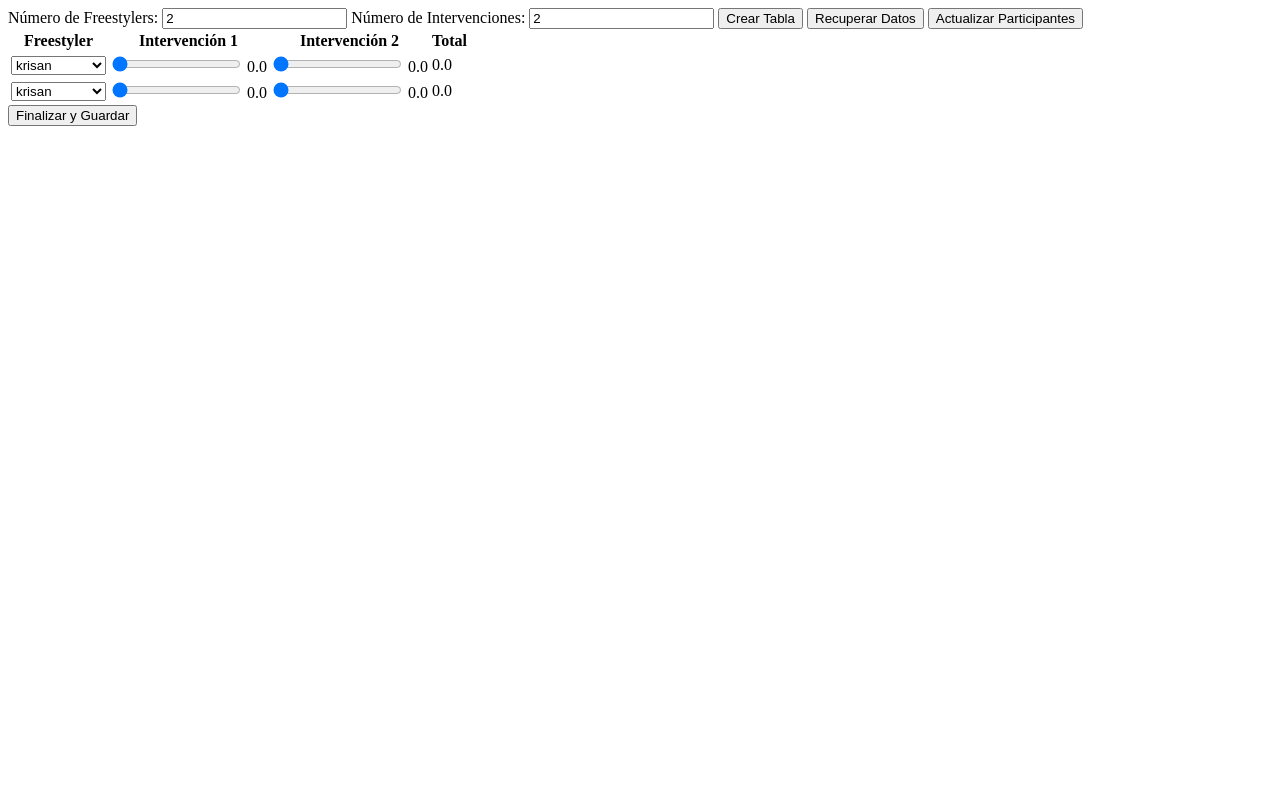
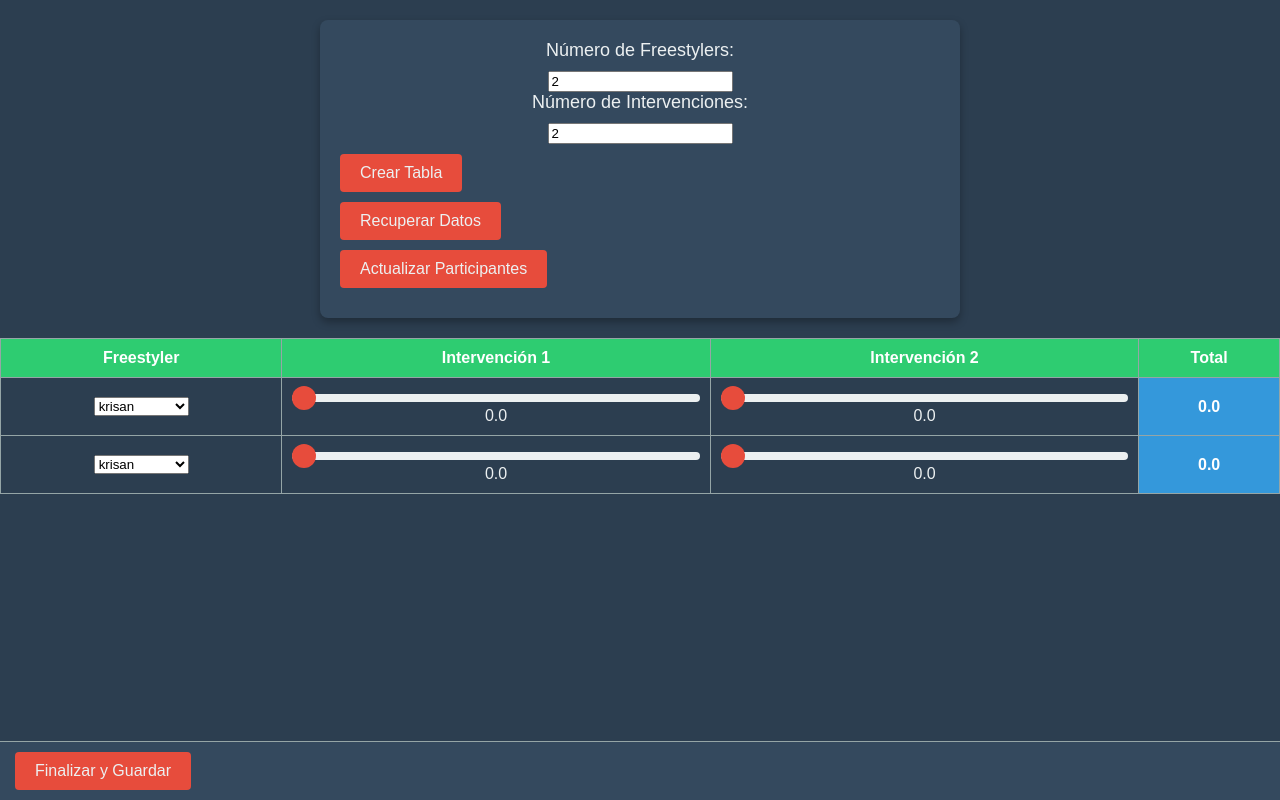
Before and after one commit to Basermc/batalla, a plain HTML site: page index.html in a window 1280 px wide. Drawn offline with Linux system fonts and the light colour scheme.

Commit message:
Update index.html

```diff
--- a/index.html
+++ b/index.html
@@ -5,7 +5,113 @@
     <meta name="viewport" content="width=device-width, initial-scale=1.0">
     <title>Puntuación Batallas de gallos</title>
     <style>
-        /* Estilos como antes */
+        body {
+            font-family: 'Arial', sans-serif;
+            margin: 0;
+            padding: 0;
+            background-color: #2c3e50;
+            color: #ecf0f1;
+            text-align: center;
+            padding-bottom: 150px;
+        }
+        .container {
+            margin: 20px auto;
+            width: 90%;
+            max-width: 600px;
+            background-color: #34495e;
+            padding: 20px;
+            border-radius: 8px;
+            box-shadow: 0 4px 8px rgba(0, 0, 0, 0.3);
+        }
+        label, button {
+            margin-bottom: 10px;
+            display: block;
+        }
+        label {
+            font-size: 18px;
+            color: #ecf0f1;
+        }
+        input[type="range"] {
+            width: 100%;
+            margin: 5px 0;
+            -webkit-appearance: none;
+            background: #ecf0f1;
+            height: 8px;
+            border-radius: 4px;
+            outline: none;
+        }
+        input[type="range"]::-webkit-slider-thumb {
+            -webkit-appearance: none;
+            background: #e74c3c;
+            height: 24px;
+            width: 24px;
+            border-radius: 50%;
+            cursor: pointer;
+        }
+        input[type="range"]::-moz-range-thumb {
+            background: #e74c3c;
+            height: 24px;
+            width: 24px;
+            border-radius: 50%;
+            cursor: pointer;
+        }
+        button {
+            background-color: #e74c3c;
+            color: #ecf0f1;
+            padding: 10px 20px;
+            border: none;
+            border-radius: 4px;
+            font-size: 16px;
+            cursor: pointer;
+            margin-top: 10px;
+            transition: background-color 0.3s;
+        }
+        button:hover {
+            background-color: #c0392b;
+        }
+        table {
+            width: 100%;
+            border-collapse: collapse;
+            margin-top: 20px;
+        }
+        th, td {
+            border: 1px solid #95a5a6;
+            padding: 10px;
+            text-align: center;
+        }
+        th {
+            background-color: #2ecc71;
+            color: #ffffff;
+            font-weight: bold;
+        }
+        .total {
+            font-weight: bold;
+            background-color: #3498db;
+            color: #ffffff;
+        }
+        .warning {
+            color: #e74c3c;
+            font-size: 18px;
+            margin-top: 20px;
+            padding: 10px;
+            border: 1px solid #e74c3c;
+            border-radius: 5px;
+            background-color: #34495e;
+        }
+        #fixed-container {
+            position: fixed;
+            bottom: 0;
+            left: 0;
+            width: 100%;
+            background-color: #34495e;
+            padding: 10px;
+            border-top: 1px solid #95a5a6;
+            z-index: 100;
+            text-align: center;
+        }
+        #fixed-container button {
+            margin: 0 5px;
+        }
     </style>
 </head>
 <body>
@@ -31,15 +137,9 @@
         let formChanged = false;
 
         async function obtenerParticipantes() {
-            try {
-                const response = await fetch('participantes.txt');
-                if (!response.ok) throw new Error('Error al cargar el archivo participantes.txt');
-                const text = await response.text();
-                return text.split(',').map(nombre => nombre.trim()).filter(nombre => nombre !== '');
-            } catch (error) {
-                console.error('Error al obtener los participantes:', error);
-                return [];
-            }
+            const response = await fetch('participantes.txt');
+            const text = await response.text();
+            return text.split(',').map(nombre => nombre.trim()).filter(nombre => nombre !== '');
         }
 
         function guardarDatos() {
@@ -174,7 +274,6 @@
                     })
                 });
 
-                // Verificar solo el código de estado
                 if (response.status === 200) {
                     const responseText = await response.text(); // Leer la respuesta del servidor
                     console.log('Respuesta del servidor: ', responseText); // Mensaje de depuración
@@ -219,7 +318,6 @@
             }
         });
 
-        // Cargar datos al iniciar
         document.addEventListener('DOMContentLoaded', cargarDatos);
     </script>
 </body>
```
